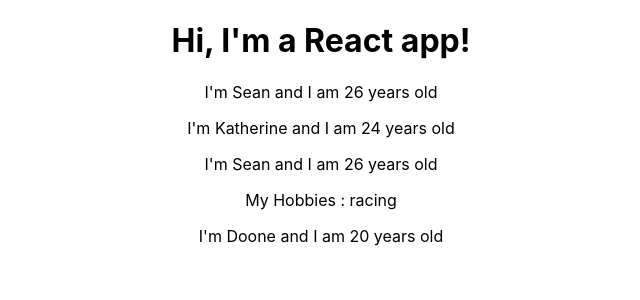
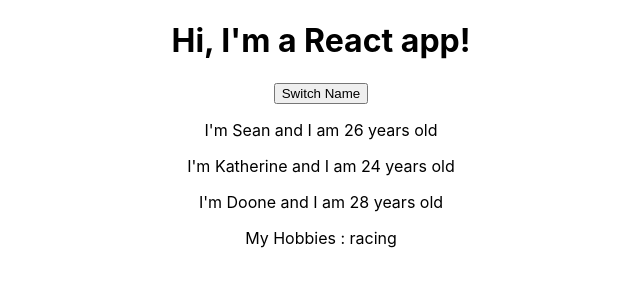
Before and after one commit to seanmcquaid/react-udemy-max, a React (Create React App) app: page / in a window 1280 px wide. Shown: the top 300 px of the page, without its empty margins (319-959 px from the left). Built offline with nearby package versions, Linux system fonts and the light colour scheme.

Commit message:
basic concepts of state, just review but it's good to reinforce the basics

```diff
--- a/src/App.js
+++ b/src/App.js
@@ -3,16 +3,28 @@ import './App.css';
 import Person from "./Person/Person"
 
 class App extends Component {
+    state = {
+      persons : [
+        {name: "Sean", age: 26},
+        {name: "Katherine", age: 24},
+        {name: "Doone", age: 28},
+      ]
+    }
+
+    switchNameHandler = ()=>{
+      console.log("CLICKED")
+    }
+
   render(){
     return (
       <div className="App">
         <h1>Hi, I'm a React app!</h1>
-        <Person name="Sean" age="26"/>
-        <Person name="Katherine" age="24"/>
-        <Person name="Sean" age="26">
+        <button onClick={this.switchNameHandler}>Switch Name</button>
+        <Person name={this.state.persons[0].name} age={this.state.persons[0].age}/>
+        <Person name={this.state.persons[1].name} age={this.state.persons[1].age}/>
+        <Person name={this.state.persons[2].name} age={this.state.persons[2].age}>
           My Hobbies : racing
         </Person>
-        <Person name="Doone" age="20"/>
       </div>
     );
   }
```
